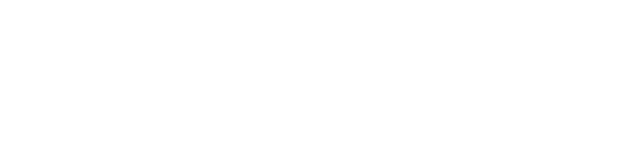
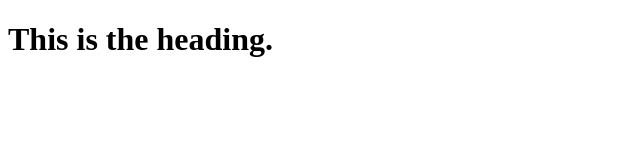
Before and after one commit to BhoomiAgarwal/react-icon, a plain HTML site: page index.html in a window 1280 px wide. Shown: the whole page, without its empty margins (0-640 px from the left). Drawn offline with Linux system fonts and the light colour scheme.

Commit message:
first-commit

```diff
--- a/index.html
+++ b/index.html
@@ -6,6 +6,6 @@
     <title>By Abhishek</title>
 </head>
 <body>
-
+    <h1>This is the heading.</h1>
 </body>
 </html>
```
